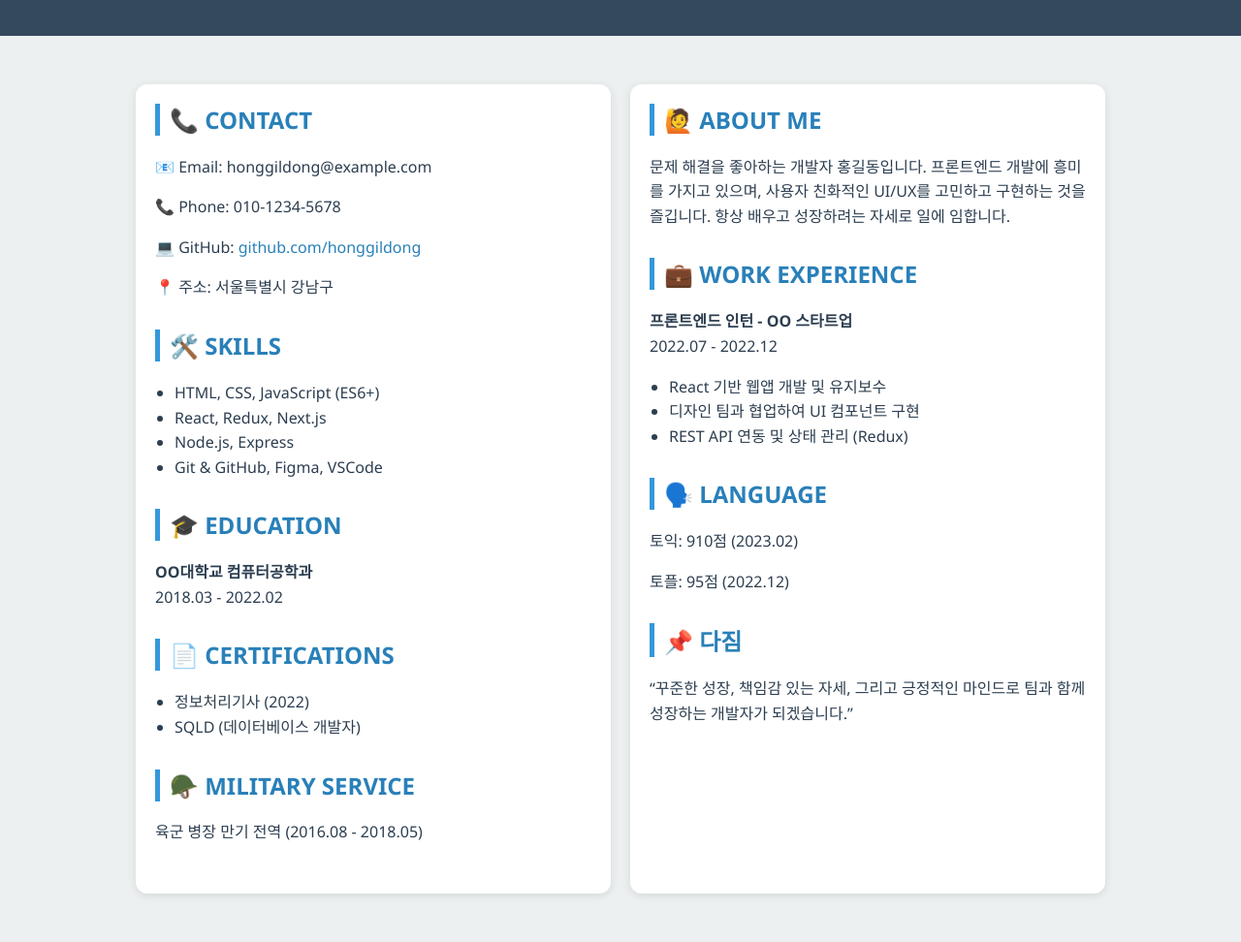
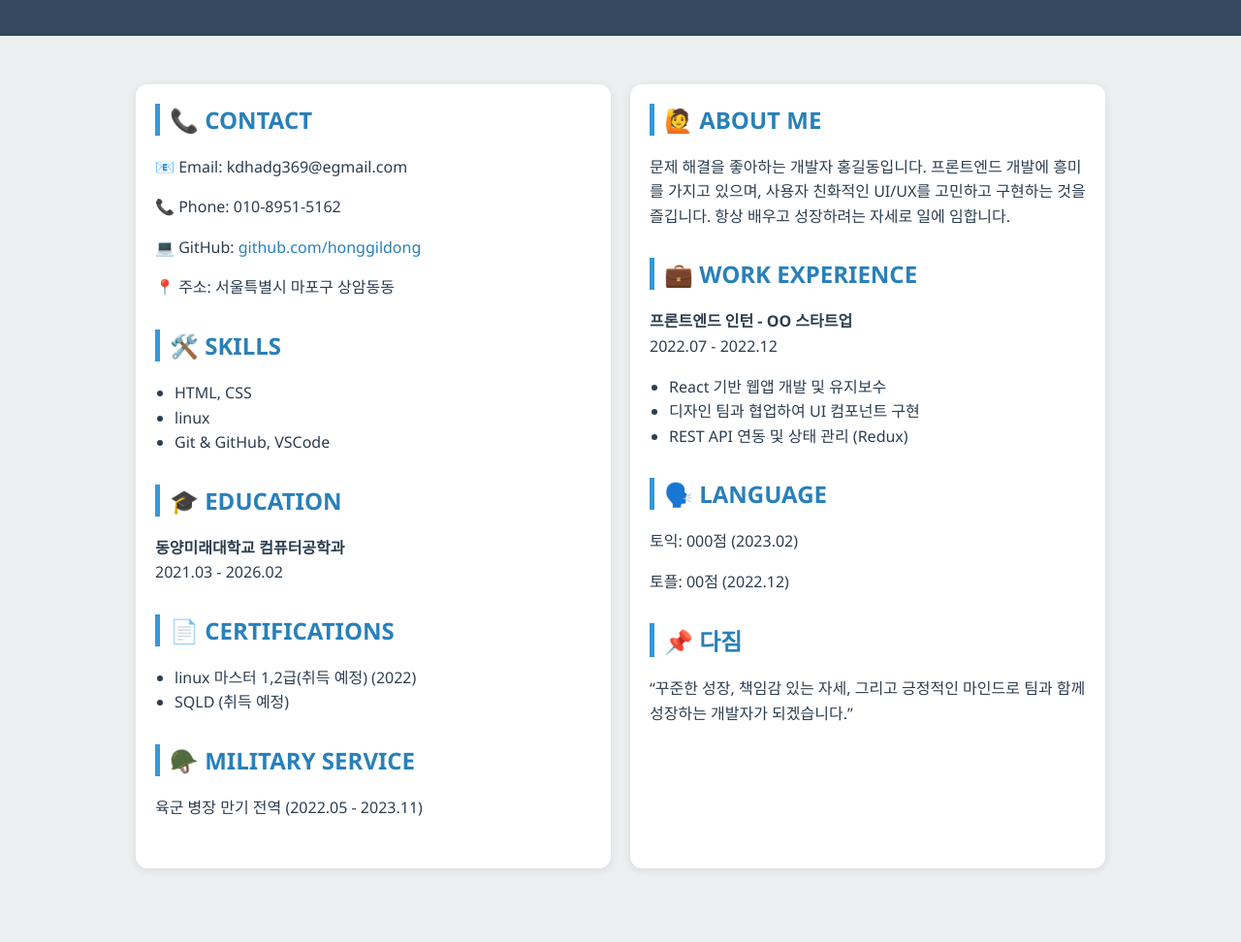
Before and after one commit to woyongwo/kdh-list, a plain HTML site: page index.html in a window 1280 px wide. Shown: the part 130-1102 px from the top of the page at 97% size. After the commit the page ends 1076 px from the top, so only its background shows below. Drawn offline with Linux system fonts and the light colour scheme.

Commit message:
이력서

```diff
--- a/index.html
+++ b/index.html
@@ -3,7 +3,7 @@
 <head>
   <meta charset="UTF-8" />
   <meta name="viewport" content="width=device-width, initial-scale=1.0"/>
-  <title>홍길동 - 이력서</title>
+  <title>권도현 - 이력서</title>
   <style>
     body {
       font-family: 'Segoe UI', sans-serif;
@@ -84,8 +84,8 @@
 </head>
 <body>
   <header id="header">
-    <h1>홍길동</h1>
-    <p>프론트엔드 개발자 | React, JavaScript, UX/UI</p>
+    <h1>권도현</h1>
+    <p>시스템 엔지니어 | 이력서서</p>
   </header>
 
   <main>
@@ -93,38 +93,37 @@
     <article id="mainLeft">
       <div class="section-group">
         <h2>📞 CONTACT</h2>
-        <p>📧 Email: honggildong@example.com</p>
-        <p>📞 Phone: 010-1234-5678</p>
+        <p>📧 Email: kdhadg369@egmail.com</p>
+        <p>📞 Phone: 010-8951-5162</p>
         <p>💻 GitHub: <a href="https://github.com/honggildong" target="_blank">github.com/honggildong</a></p>
-        <p>📍 주소: 서울특별시 강남구</p>
+        <p>📍 주소: 서울특별시 마포구 상암동동</p>
       </div>
 
       <div class="section-group">
         <h2>🛠️ SKILLS</h2>
         <ul>
-          <li>HTML, CSS, JavaScript (ES6+)</li>
-          <li>React, Redux, Next.js</li>
-          <li>Node.js, Express</li>
-          <li>Git & GitHub, Figma, VSCode</li>
+          <li>HTML, CSS</li>
+          <li>linux</li>
+          <li>Git & GitHub, VSCode</li>
         </ul>
       </div>
 
       <div class="section-group">
         <h2>🎓 EDUCATION</h2>
-        <p><span class="highlight">OO대학교 컴퓨터공학과</span><br/>2018.03 - 2022.02</p>
+        <p><span class="highlight">동양미래대학교 컴퓨터공학과</span><br/>2021.03 - 2026.02</p>
       </div>
 
       <div class="section-group">
         <h2>📄 CERTIFICATIONS</h2>
         <ul>
-          <li>정보처리기사 (2022)</li>
-          <li>SQLD (데이터베이스 개발자)</li>
+          <li>linux 마스터 1,2급(취득 예정) (2022)</li>
+          <li>SQLD (취득 예정)</li>
         </ul>
       </div>
 
       <div class="section-group">
         <h2>🪖 MILITARY SERVICE</h2>
-        <p>육군 병장 만기 전역 (2016.08 - 2018.05)</p>
+        <p>육군 병장 만기 전역 (2022.05 - 2023.11)</p>
       </div>
     </article>
 
@@ -147,8 +146,8 @@
 
       <div class="section-group">
         <h2>🗣️ LANGUAGE</h2>
-        <p>토익: 910점 (2023.02)</p>
-        <p>토플: 95점 (2022.12)</p>
+        <p>토익: 000점 (2023.02)</p>
+        <p>토플: 00점 (2022.12)</p>
       </div>
 
       <div class="section-group">
```
